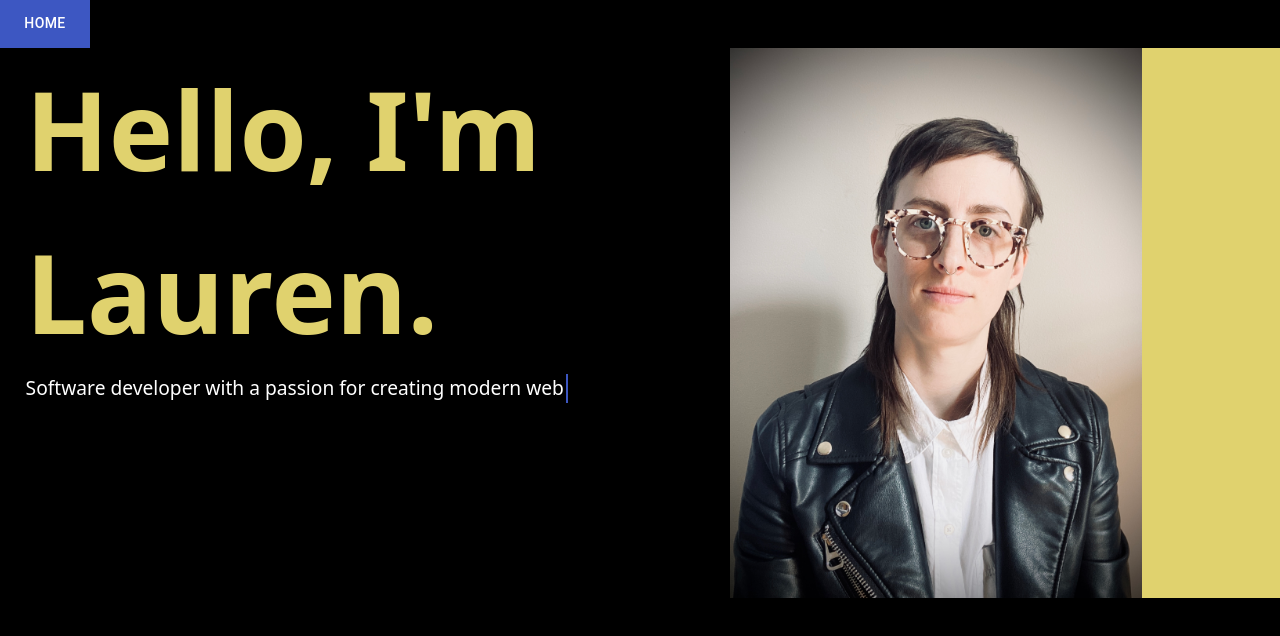
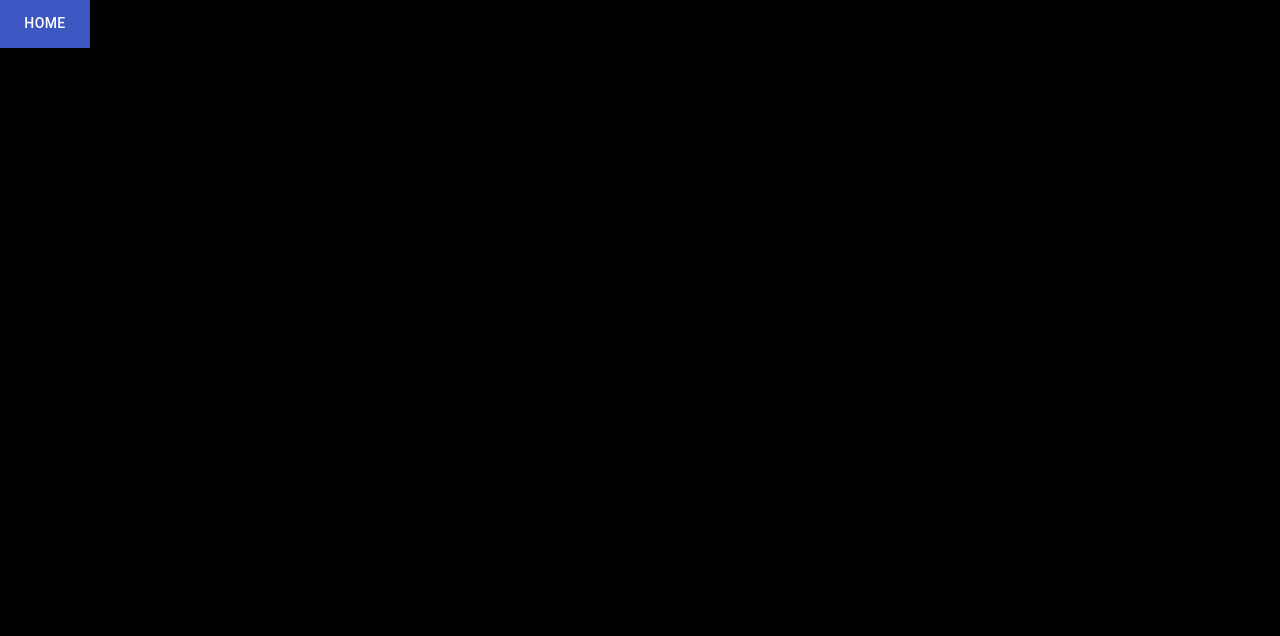
Before and after one commit to laurenmilesdev/portfolio, a Next.js app: page / in a window 1280 px wide. Shown: the top 636 px of the page. Built offline with nearby package versions, Linux system fonts and the light colour scheme.

Commit message:
Updated existing components

```diff
--- a/src/components/about/About.module.css
+++ /dev/null
@@ -1,30 +0,0 @@
-.container {
-  display: flex;
-  flex-direction: row;
-}
-
-.left {
-  display: flex;
-  flex-direction: column;
-  width: 57%;
-  padding-left: 2%;
-  color: #fff;
-}
-
-.description-container {
-  display: inline-block;
-}
-
-.title {
-  color: var(--primary);
-  font-size: 7vw;
-  font-weight: 600;
-  width: 0;
-  padding-left: 2%;
-}
-
-.right {
-  width: 43%;
-  height: auto;
-  background-color: var(--primary);
-}
--- a/src/components/about/About.tsx
+++ b/src/components/about/About.tsx
@@ -1,22 +1,11 @@
-import styles from './About.module.css';
-
 type Props = {
-  title: string;
   description: string[];
 };
 
 export default function About(props: Props): JSX.Element {
   return (
-    <div className={`${styles.container} col-md-12`}>
-      <div className={styles.left}>
-        <div className={`${styles.title} col-md-12`}>{props.title}</div>
-        <div className={`${styles['description-container']} col-md-12`}>
-          <div className={styles.description}>
-            {props.description && props.description.map((item: string) => <p>{item}</p>)}
-          </div>
-        </div>
-      </div>
-      <div className={styles.right}></div>
+    <div className="col-md-12">
+      {props.description && props.description.map((item: string) => <p>{item}</p>)}
     </div>
   );
 }
--- a/src/components/introduction/Introduction.module.css
+++ b/src/components/introduction/Introduction.module.css
@@ -1,28 +1,4 @@
-.container {
-  display: flex;
-  flex-direction: row;
-}
-
-.left {
-  display: flex;
-  flex-direction: column;
-  width: 57%;
-  padding-left: 2%;
-  color: #fff;
-}
-
-.title {
-  /* color: #c9c30c; */
-  color: var(--primary);
-  font-size: 8.5vw;
-  font-weight: 600;
-}
-
-.description-container {
-  display: inline-block;
-}
-
-.description {
+.content {
   overflow: hidden;
   border-right: 0.15em solid var(--secondary);
   white-space: nowrap;
@@ -49,14 +25,3 @@
     border-color: var(--secondary);
   }
 }
-
-.right {
-  width: 43%;
-  height: auto;
-  background-color: var(--primary);
-}
-
-.photo {
-  width: 75%;
-  height: auto;
-}
--- a/src/components/introduction/Introduction.tsx
+++ b/src/components/introduction/Introduction.tsx
@@ -1,24 +1,9 @@
-import Image from 'next/image';
 import styles from './Introduction.module.css';
-import img from '../../../public/img/IMG_8341.jpg';
 
 type Props = {
-  title: string;
-  description: string;
+  subtitle: string;
 };
 
 export default function Introduction(props: Props): JSX.Element {
-  return (
-    <div className={`${styles.container} col-md-12`}>
-      <div className={styles.left}>
-        <div className={`${styles.title} col-md-12`}>{props.title}</div>
-        <div className={`${styles['description-container']} col-md-12`}>
-          <div className={styles.description}>{props.description}</div>
-        </div>
-      </div>
-      <div className={styles.right}>
-        <Image src={img} alt={'Image of Lauren'} className={styles.photo} />
-      </div>
-    </div>
-  );
+  return <div className={styles.content}>{props.subtitle}</div>;
 }
```
